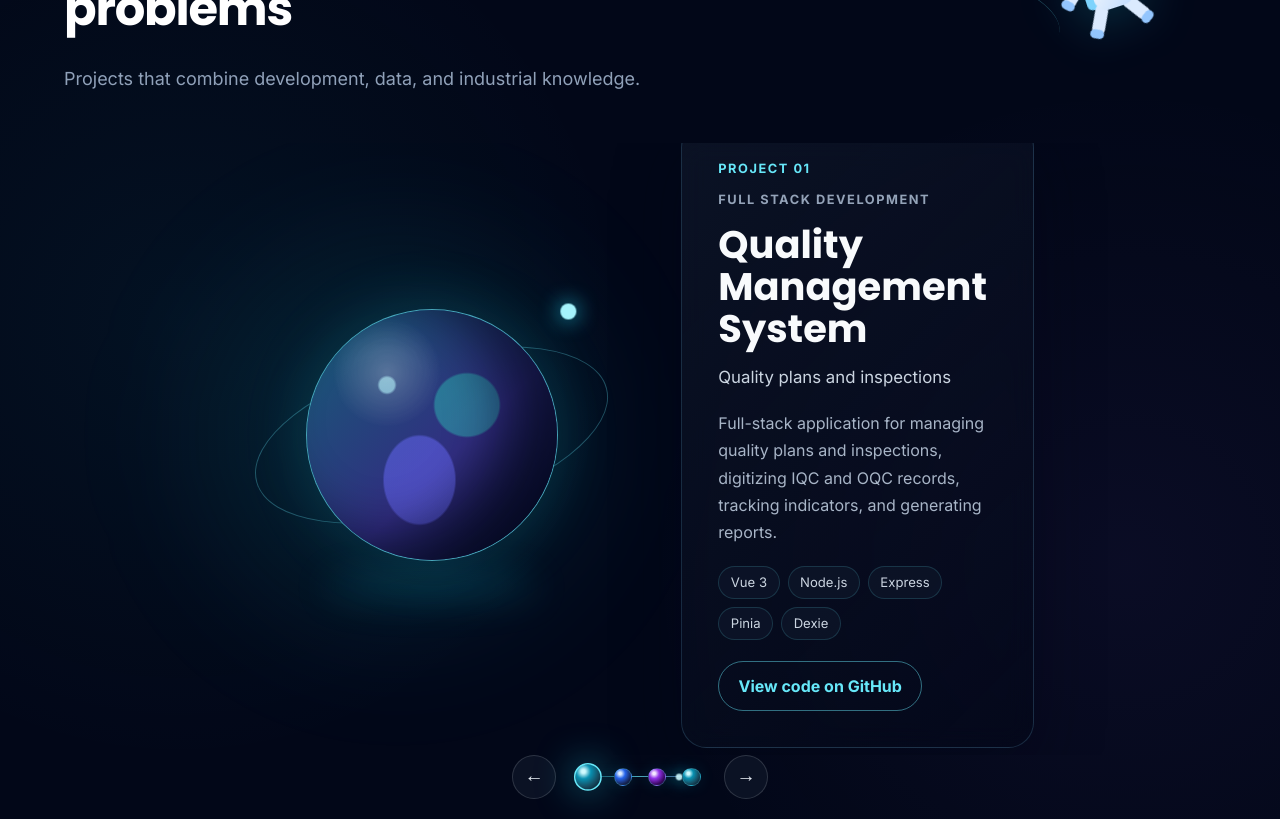
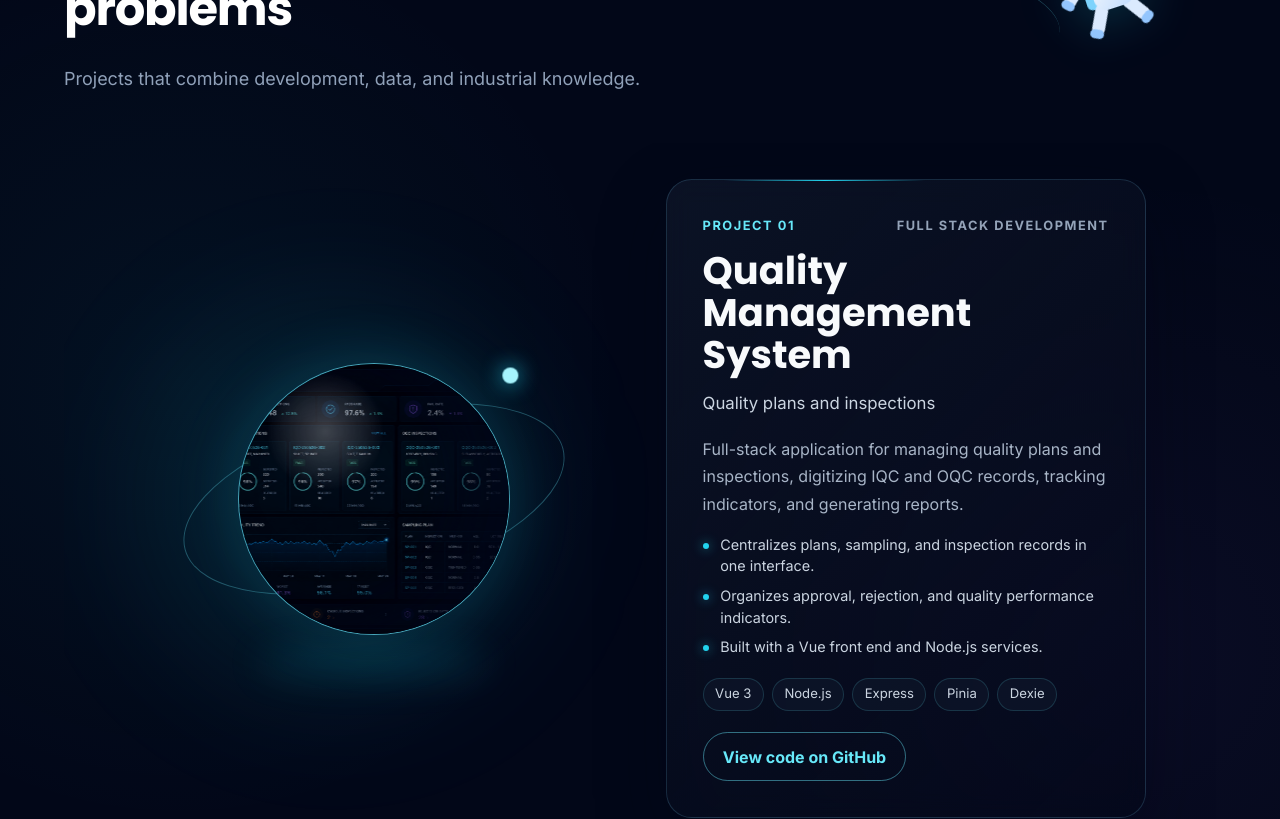
Before and after one commit to IuranFreire09/Portifolio, a Next.js app: page /en in a window 1280 px wide. Shown: the part 3900-4719 px from the top of the page. Built offline with nearby package versions, Linux system fonts and the light colour scheme.

Commit message:
Melhora apresentação dos projetos

```diff
--- a/components/projects/ProjectCard.module.css
+++ b/components/projects/ProjectCard.module.css
@@ -1,5 +1,5 @@
-.card { position: relative; min-height: 34rem; border-radius: 2rem; outline: none; }
-.surface { position: absolute; inset: 0; display: grid; grid-template-columns: minmax(20rem,1fr) minmax(20rem,.95fr); align-items: center; gap: clamp(1rem,5vw,5rem); padding: clamp(1rem,3vw,2.5rem); }
+.card { position: relative; min-height: 42rem; border-radius: 2rem; outline: none; }
+.surface { position: absolute; inset: 0; display: grid; grid-template-columns: minmax(20rem,1fr) minmax(23rem,1fr); align-items: center; gap: clamp(1rem,4vw,4rem); padding: clamp(1rem,3vw,2.5rem); }
 .surface::before { position: absolute; top: 50%; left: 22%; width: 25rem; aspect-ratio: 1; content: ""; border-radius: 50%; background: rgb(34 211 238 / 8%); filter: blur(65px); transform: translate(-50%,-50%); pointer-events: none; }
 .world { --orbit-radius: 11.5rem; position: relative; display: grid; width: min(100%,25rem); aspect-ratio: 1; place-items: center; justify-self: center; perspective: 800px; transition: transform 700ms cubic-bezier(.22,1,.36,1); }
 .planet { position: relative; z-index: 2; width: 68%; aspect-ratio: 1; overflow: hidden; border: 1px solid rgb(165 243 252 / 38%); border-radius: 50%; background: #0e7490; box-shadow: inset -2.5rem -1.5rem 4rem rgb(2 6 23 / 88%),inset 1rem 0 2.5rem rgb(103 232 249 / 18%),0 0 4rem rgb(34 211 238 / 19%); transition: transform 650ms cubic-bezier(.22,1,.36,1),box-shadow 500ms ease; }
@@ -23,6 +23,9 @@
 .title { margin-top: .9rem; color: #f8fafc; font-size: clamp(1.7rem,3vw,2.5rem); font-weight: 750; line-height: 1.1; }
 .highlight { margin-top: .9rem; color: #cbd5e1; font-size: 1.05rem; }
 .description { margin-top: 1.25rem; color: #a8b5c7; line-height: 1.7; }
+.features { display: grid; gap: .5rem; margin-top: 1rem; padding: 0; color: #cbd5e1; font-size: .9rem; line-height: 1.5; list-style: none; }
+.features li { position: relative; padding-left: 1.1rem; }
+.features li::before { position: absolute; top: .55rem; left: 0; width: .38rem; height: .38rem; content: ""; border-radius: 50%; background: #22d3ee; box-shadow: 0 0 .65rem rgb(34 211 238 / 70%); }
 .technologies { display: flex; flex-wrap: wrap; gap: .5rem; margin-top: 1.25rem; padding: 0; list-style: none; }
 .technology { border: 1px solid rgb(103 232 249 / 16%); border-radius: 999px; padding: .35rem .72rem; background: rgb(15 23 42 / 72%); color: #cbd5e1; font-size: .82rem; }
 .link { display: inline-flex; margin-top: 1.35rem; border: 1px solid rgb(103 232 249 / 46%); border-radius: 999px; padding: .72rem 1.2rem; color: #67e8f9; font-weight: 650; transition: background 180ms ease,color 180ms ease,transform 180ms ease; }
@@ -39,13 +42,13 @@
 }
 @keyframes atmospherePulse { 50% { opacity: .72; filter: brightness(1.22); } }
 @media (max-width:700px) {
-  .card { min-height: 43rem; }
+  .card { min-height: 54rem; }
   .surface { grid-template-columns: 1fr; align-content: start; gap: .25rem; padding: .5rem; }
   .surface::before { left: 50%; width: 18rem; }
   .world { --orbit-radius: 7.5rem; width: min(74vw,16rem); }
   .content { padding: 1.2rem; backdrop-filter: blur(8px); }
   .title { font-size: 1.55rem; }
-  .highlight,.description { font-size: .9rem; }
+  .highlight,.description,.features { font-size: .9rem; }
   .description { line-height: 1.55; }
 }
 @media (hover:none),(pointer:coarse) { .content { transform: none; } .content::before { display: none; } .content > * { transform: none; } }
--- a/components/projects/ProjectCard.tsx
+++ b/components/projects/ProjectCard.tsx
@@ -10,6 +10,7 @@ type ProjectCardProps = {
   title: string;
   category: string;
   description: string;
+  features: string[];
   highlight: string;
   technologies: string[];
   image?: string;
@@ -24,6 +25,7 @@ export function ProjectCard({
   title,
   category,
   description,
+  features,
   highlight,
   technologies,
   image,
@@ -98,6 +100,12 @@ export function ProjectCard({
           <div className={styles.details}>
             <p className={styles.description}>{description}</p>
 
+            <ul className={styles.features}>
+              {features.map((feature) => (
+                <li key={feature}>{feature}</li>
+              ))}
+            </ul>
+
             <ul className={styles.technologies}>
               {technologies.map((technology) => (
                 <li key={technology} className={styles.technology}>
--- a/components/projects/ProjectCarousel.module.css
+++ b/components/projects/ProjectCarousel.module.css
@@ -21,14 +21,14 @@
 
 .stage {
   position: relative;
-  min-height: 35rem;
+  min-height: 43rem;
 }
 
 .slide {
   position: absolute;
   top: 0;
   left: 50%;
-  width: min(72vw, 54rem);
+  width: min(88vw, 68rem);
   transform:
     translateX(calc(-50% + (var(--slide-offset) * min(64vw, 48rem))))
     scale(0.86);
@@ -168,7 +168,7 @@
     padding-top: 0.5rem;
   }
 
-  .stage { min-height: 43rem; }
+  .stage { min-height: 54rem; }
 
   .slide {
     width: calc(100vw - 2rem);
--- a/components/sections/Projects.tsx
+++ b/components/sections/Projects.tsx
@@ -51,6 +51,7 @@ export function Projects({ content }: ProjectsProps) {
                     title={projectContent.title}
                     category={projectContent.category}
                     description={projectContent.description}
+                    features={projectContent.features}
                     highlight={projectContent.highlight}
                     technologies={project.technologies}
                     image={project.image}
--- a/data/projects.ts
+++ b/data/projects.ts
@@ -29,6 +29,7 @@ export const projects: Project[] = [
       "Dexie",
     ],
     featured: true,
+    image: "/projects/quality-system-cover.png",
     projectUrl: "https://github.com/Iuran-Freire/Quality-System-",
     linkType: "repository",
   },
@@ -57,6 +58,7 @@ export const projects: Project[] = [
     key: "barcodeCam",
     technologies: ["Python", "Flask", "OpenCV", "SQLite", "Pyzbar"],
     featured: true,
+    image: "/projects/barcodecam-cover.png",
     projectUrl: "https://github.com/Iuran-Freire/BarcodeCam",
     linkType: "repository",
   },
--- a/dictionaries/en.ts
+++ b/dictionaries/en.ts
@@ -86,6 +86,11 @@ export const en: typeof pt = {
         category: "Full Stack Development",
         description:
           "Full-stack application for managing quality plans and inspections, digitizing IQC and OQC records, tracking indicators, and generating reports.",
+        features: [
+          "Centralizes plans, sampling, and inspection records in one interface.",
+          "Organizes approval, rejection, and quality performance indicators.",
+          "Built with a Vue front end and Node.js services.",
+        ],
         highlight: "Quality plans and inspections",
       },
 
@@ -94,6 +99,10 @@ export const en: typeof pt = {
         category: "Business Intelligence",
         description:
           "Dashboard for monitoring non-conforming materials, financial impact, inventory movements, and monthly cost variation.",
+        features: [
+          "Tracks material costs, volumes, and movements.",
+          "Makes monthly analysis and deviation detection easier.",
+        ],
         highlight: "Financial and operational control",
       },
 
@@ -102,6 +111,10 @@ export const en: typeof pt = {
         category: "Data Analysis",
         description:
           "Dashboard for tracking production, defects, yield, fail rate, and the main issues identified for each model.",
+        features: [
+          "Connects production, quality, and leading defects.",
+          "Supports decisions with yield and fail-rate indicators.",
+        ],
         highlight: "Yield and defect monitoring",
       },
 
@@ -110,6 +123,11 @@ export const en: typeof pt = {
         category: "Automation and Computer Vision",
         description:
           "Python application that uses a camera to recognize S/N and MAC barcodes, validate readings, store them in SQLite, and export records to Excel.",
+        features: [
+          "Automatically captures and pairs S/N and MAC codes through the camera.",
+          "Validates readings before storing records in a SQLite database.",
+          "Provides a web history view and Excel export.",
+        ],
         highlight: "Automated camera-based reading",
       },
     },
--- a/dictionaries/pt.ts
+++ b/dictionaries/pt.ts
@@ -85,6 +85,11 @@ export const pt = {
         category: "Desenvolvimento Full Stack",
         description:
           "Aplicação full stack para gerenciar planos e inspeções de qualidade, digitalizar registros IQC e OQC, acompanhar indicadores e gerar relatórios.",
+        features: [
+          "Centraliza planos, amostragens e registros de inspeção em uma única interface.",
+          "Organiza indicadores de aprovação, reprovação e desempenho da qualidade.",
+          "Projeto construído com front-end Vue e serviços em Node.js.",
+        ],
         highlight: "Planos e inspeções de qualidade",
       },
 
@@ -93,6 +98,10 @@ export const pt = {
         category: "Business Intelligence",
         description:
           "Dashboard para monitoramento de materiais não conformes, impacto financeiro, movimentações e variação mensal do estoque.",
+        features: [
+          "Acompanha custos, volumes e movimentações de materiais.",
+          "Facilita a análise mensal e a identificação de desvios.",
+        ],
         highlight: "Controle financeiro e operacional",
       },
 
@@ -101,6 +110,10 @@ export const pt = {
         category: "Análise de Dados",
         description:
           "Dashboard para acompanhar produção, defeitos, yield, fail rate e os principais problemas encontrados em cada modelo.",
+        features: [
+          "Relaciona produção, qualidade e principais defeitos.",
+          "Apoia decisões com indicadores de yield e fail rate.",
+        ],
         highlight: "Monitoramento de yield e defeitos",
       },
 
@@ -109,6 +122,11 @@ export const pt = {
         category: "Automação e Visão Computacional",
         description:
           "Aplicação em Python que utiliza a câmera para reconhecer códigos de barras de S/N e MAC, validar as leituras, armazená-las em SQLite e exportar os registros para Excel.",
+        features: [
+          "Captura e associa automaticamente os códigos S/N e MAC pela câmera.",
+          "Valida as leituras antes de salvar os registros em uma base SQLite.",
+          "Disponibiliza histórico pela interface web e exportação para Excel.",
+        ],
         highlight: "Leitura automatizada com câmera",
       },
     },
```
Also changed, not shown: public/projects/barcodecam-cover.png (added), public/projects/quality-system-cover.png (added).
